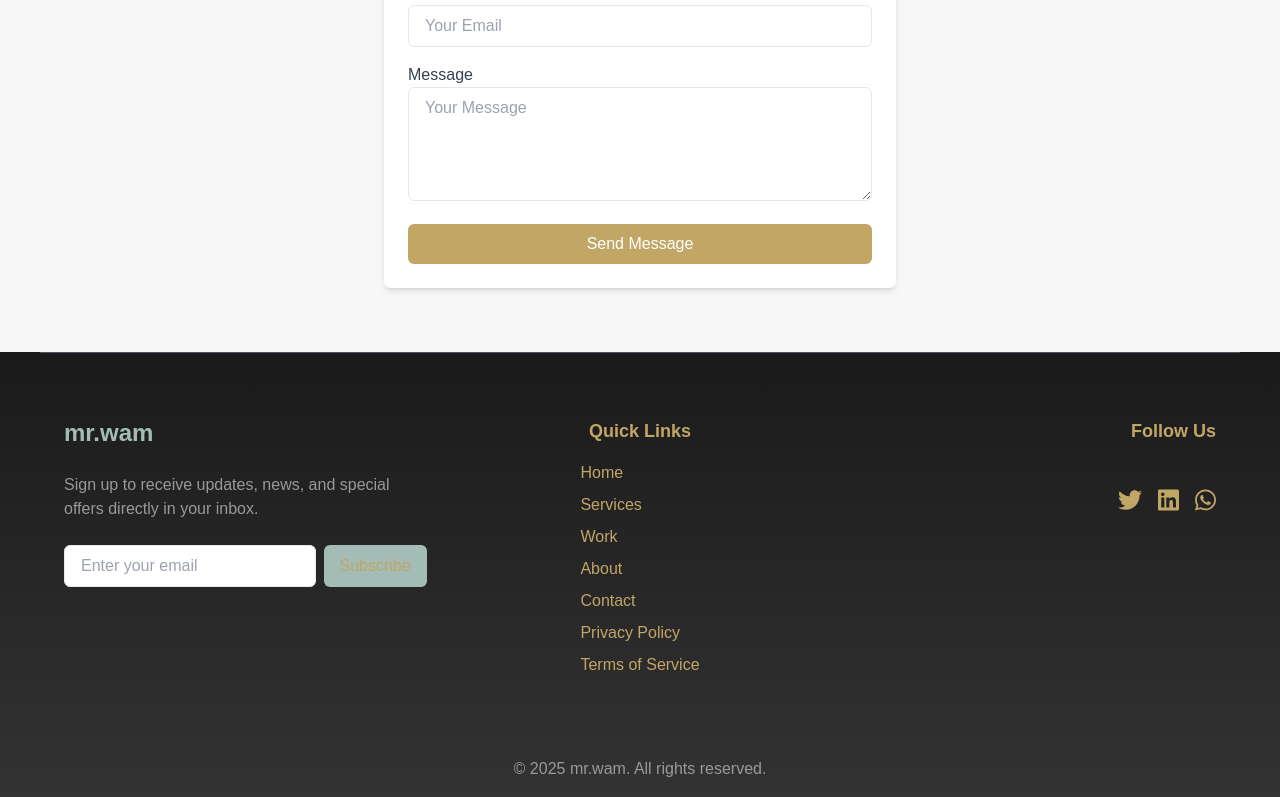
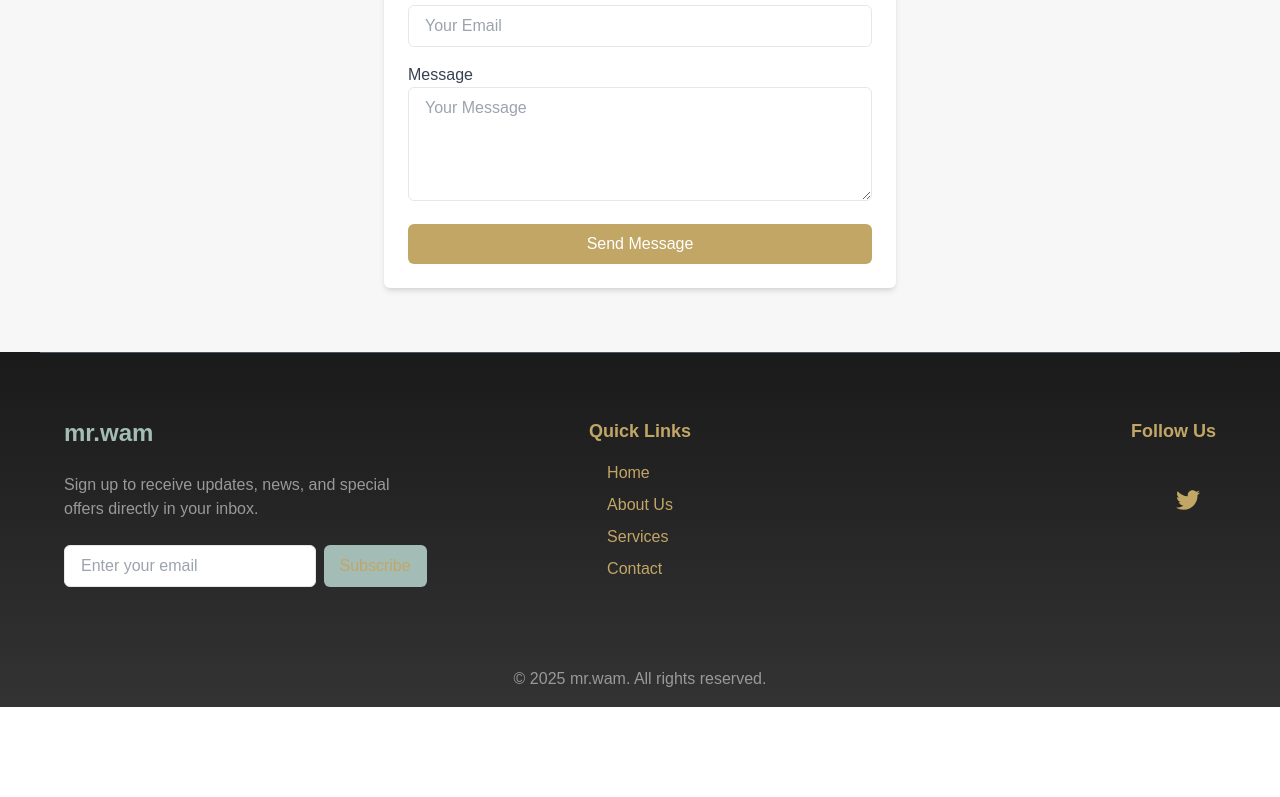
Before and after one commit to richiekaroki/wam-app-project, a Vue app in the folder wam-app/: page / in a window 1280 px wide. Shown: the part 2569-3366 px from the top of the page. After the commit the page ends 3276 px from the top, so only its background shows below. Built offline with nearby package versions, Linux system fonts and the light colour scheme.

Commit message:
Update FooterComponent.vue

```diff
--- a/wam-app/src/components/FooterComponent.vue
+++ b/wam-app/src/components/FooterComponent.vue
@@ -1,10 +1,14 @@
 <template>
   <div class="bg-footer-gradient text-accent">
-    <footer class="grid grid-cols-1 md:grid-cols-12 py-16 max-w-[1200px] mx-auto gap-8 px-6 border-t border-gray-600">
+    <footer
+      class="grid grid-cols-1 md:grid-cols-12 py-16 max-w-[1200px] mx-auto gap-8 px-6 border-t border-gray-600"
+    >
       <!-- Brand Logo & Email Subscription (Left) -->
       <div class="flex flex-col gap-6 md:col-span-4 md:justify-start">
         <h4 class="text-2xl font-bold text-primary">mr.wam</h4>
-        <p class="text-muted">Sign up to receive updates, news, and special offers directly in your inbox.</p>
+        <p class="text-muted">
+          Sign up to receive updates, news, and special offers directly in your inbox.
+        </p>
         <form @submit.prevent="handleSubscribe" class="flex space-x-2">
           <InputComponent
             type="email"
@@ -24,7 +28,9 @@
         <h5 class="font-semibold mb-4 text-lg">Quick Links</h5>
         <ul class="space-y-2 text-center md:text-left">
           <li v-for="(link, index) in quickLinks" :key="index">
-            <router-link :to="link.path" class="hover:text-highlight transition-colors">{{ link.label }}</router-link>
+            <router-link :to="link.path" class="hover:text-highlight transition-colors">{{
+              link.label
+            }}</router-link>
           </li>
         </ul>
       </div>
@@ -56,8 +62,8 @@
 </template>
 
 <script>
-import ButtonComponent from '@/components/ButtonComponent.vue';
-import InputComponent from '@/components/InputComponent.vue';
+import ButtonComponent from '@/components/ButtonComponent.vue'
+import InputComponent from '@/components/InputComponent.vue'
 
 export default {
   name: 'FooterComponent',
@@ -65,46 +71,41 @@ export default {
   data() {
     return {
       email: '',
-      emailError: '',
       successMessage: '',
       quickLinks: [
         { label: 'Home', path: '/' },
+        { label: 'About Us', path: '/about' },
         { label: 'Services', path: '/services' },
-        { label: 'Work', path: '/work' },
-        { label: 'About', path: '/about' },
         { label: 'Contact', path: '/contact' },
-        { label: 'Privacy Policy', path: '/privacy' },
-        { label: 'Terms of Service', path: '/terms' },
       ],
       socialMediaLinks: [
-        { label: 'Twitter', url: 'https://twitter.com', icon: 'fa-brands fa-twitter' },
-        { label: 'LinkedIn', url: 'https://linkedin.com', icon: 'fa-brands fa-linkedin' },
-        { label: 'WhatsApp', url: 'https://whatsapp.com', icon: 'fa-brands fa-whatsapp' },
+        { label: 'Facebook', url: 'https://facebook.com', icon: ['fab', 'facebook'] },
+        { label: 'Twitter', url: 'https://twitter.com', icon: ['fab', 'twitter'] },
+        { label: 'Instagram', url: 'https://instagram.com', icon: ['fab', 'instagram'] },
       ],
-    };
+    }
   },
   computed: {
     currentYear() {
-      return new Date().getFullYear();
+      return new Date().getFullYear()
+    },
+    emailError() {
+      const emailPattern = /^[^\s@]+@[^\s@]+\.[^\s@]+$/
+      return this.email && !emailPattern.test(this.email)
+        ? 'Please enter a valid email address.'
+        : ''
     },
   },
   methods: {
     handleSubscribe() {
-      this.emailError = '';
-      this.successMessage = '';
-
-      const emailPattern = /^[^\s@]+@[^\s@]+\.[^\s@]+$/;
-      if (!emailPattern.test(this.email)) {
-        this.emailError = 'Please enter a valid email address.';
-        return;
-      }
+      if (this.emailError) return
 
       // Simulate subscription logic (e.g., API call)
-      this.successMessage = `Subscribed with email: ${this.email}`;
-      this.email = ''; // Clear the input field after submission
+      this.successMessage = `Subscribed with email: ${this.email}`
+      this.email = '' // Clear the input field after submission
     },
   },
-};
+}
 </script>
 
 <style scoped>
```
